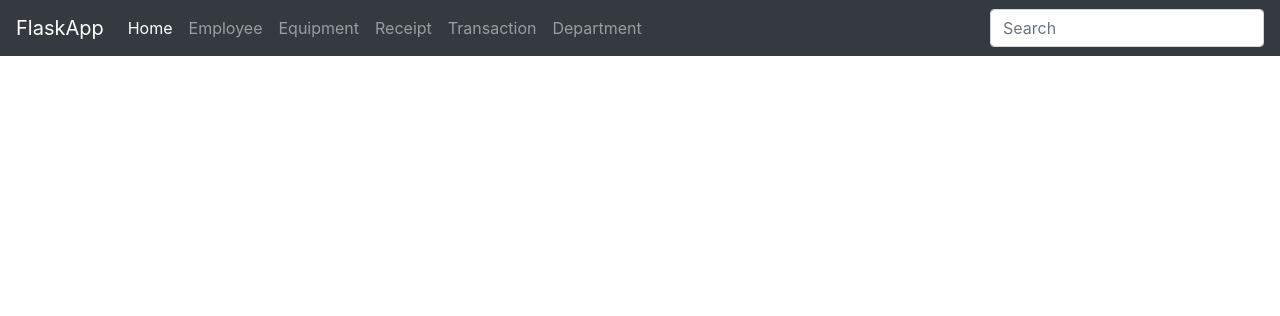
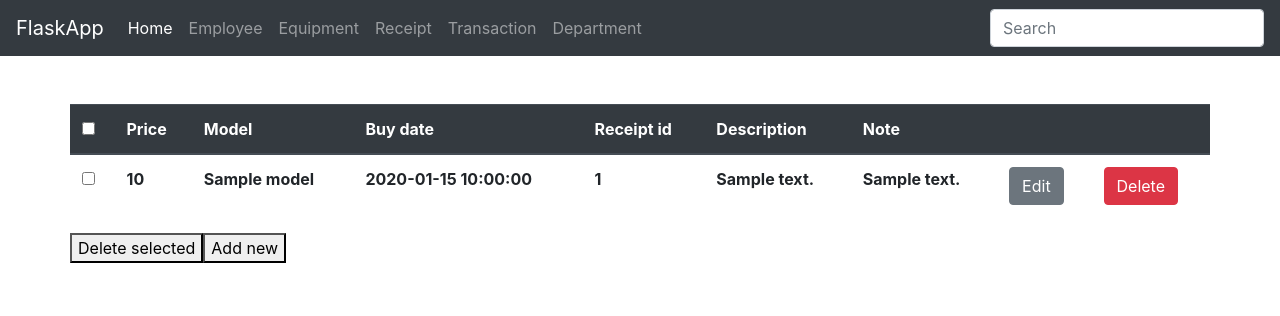
Before and after one commit to h181198/scoutgaming, a Flask app: template templates/Views/Equipment/index.html in a window 1280 px wide. Shown: the top 316 px of the page. Run offline with Flask 2, Linux system fonts and the light colour scheme; the template is opened without the code that fills it: most values are stand-ins (such as "Sample title", 1, 10 or a date in 2020); lists and menus that the app fills with data are empty; some libraries are stand-ins or nearby versions.

Commit message:
Add view and functionality for equipment

```diff
--- a/app.py
+++ b/app.py
@@ -3,6 +3,7 @@ from flask_admin import Admin
 from sqlalchemy import create_engine
 from sqlalchemy.orm import sessionmaker
 from Models.Employee import Employee
+from Services import EquipmentService
 
 
 app = Flask(__name__)
@@ -45,7 +46,8 @@ def edit_employee(empID):
 
 @app.route('/equipment')
 def equipment():
-    return render_template('Views/Equipment/index.html')
+    data = EquipmentService.get_all_equipment()
+    return render_template('Views/Equipment/index.html', data=data)
 
 
 @app.route('/receipt')
--- a/templates/Views/Equipment/index.html
+++ b/templates/Views/Equipment/index.html
@@ -1,4 +1,10 @@
 {% extends 'UIElements/layout.html' %}
 {% block body %}
 
+     <div class="container"><br/><br/>
+        <div class="row">
+            {% include 'Views/Equipment/list.html' %}
+        </div>
+    </div>
+
 {% endblock %}
--- /dev/null
+++ b/templates/Views/Equipment/list.html
@@ -0,0 +1,59 @@
+<table class="table">
+    <thead class="thead-dark">
+    <tr>
+        <th><input type="checkbox" onClick="toggle(this)"></th>
+        <th>Price</th>
+        <th>Model</th>
+        <th>Buy date</th>
+        <th>Receipt id</th>
+        <th>Description</th>
+        <th>Note</th>
+        <th></th>
+        <th></th>
+    </tr>
+    </thead>
+    {% for equ in data %}
+        <tr>
+            <th><input type="checkbox" name="foo"></th>
+            <th>
+                {{ equ.price }}
+            </th>
+            <th>
+                {{ equ.model }}
+            </th>
+            <th>
+                {{ equ.buy_date }}
+            </th>
+            <th>
+                {{ equ.receipt_id }}
+            </th>
+            <th>
+                {{ equ.description }}
+            </th>
+            <th>
+                {{ equ.note }}
+            </th>
+            <th>
+                <form action="/equipment/edit/{{ equ.id }}">
+                   <button class="btn btn-secondary">Edit</button>
+                </form>
+            </th>
+            <th>
+                <form action="/equipment/delete/{{ equ.id }}" method="POST">
+                   <input class="btn btn-danger" type="submit" value="Delete"/>
+                </form>
+            </th>
+        </tr>
+    {% endfor %}
+</table>
+<button>Delete selected</button>
+<button>Add new</button>
+
+<script>
+    function toggle(source) {
+        let checkboxes = document.getElementsByName('foo');
+        for (let i = 0, n = checkboxes.length; i < n; i++) {
+            checkboxes[i].checked = source.checked;
+        }
+    }
+</script>
```
